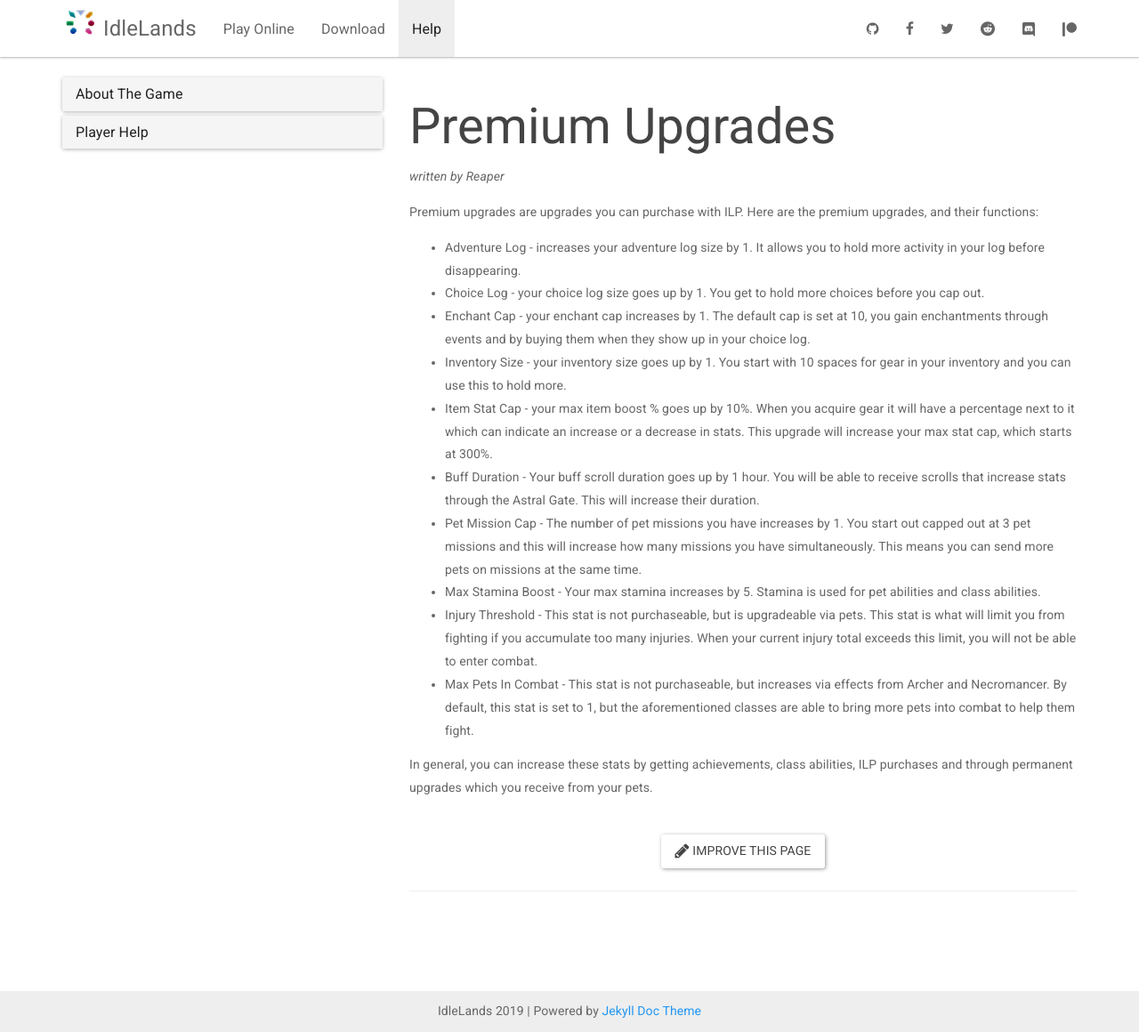
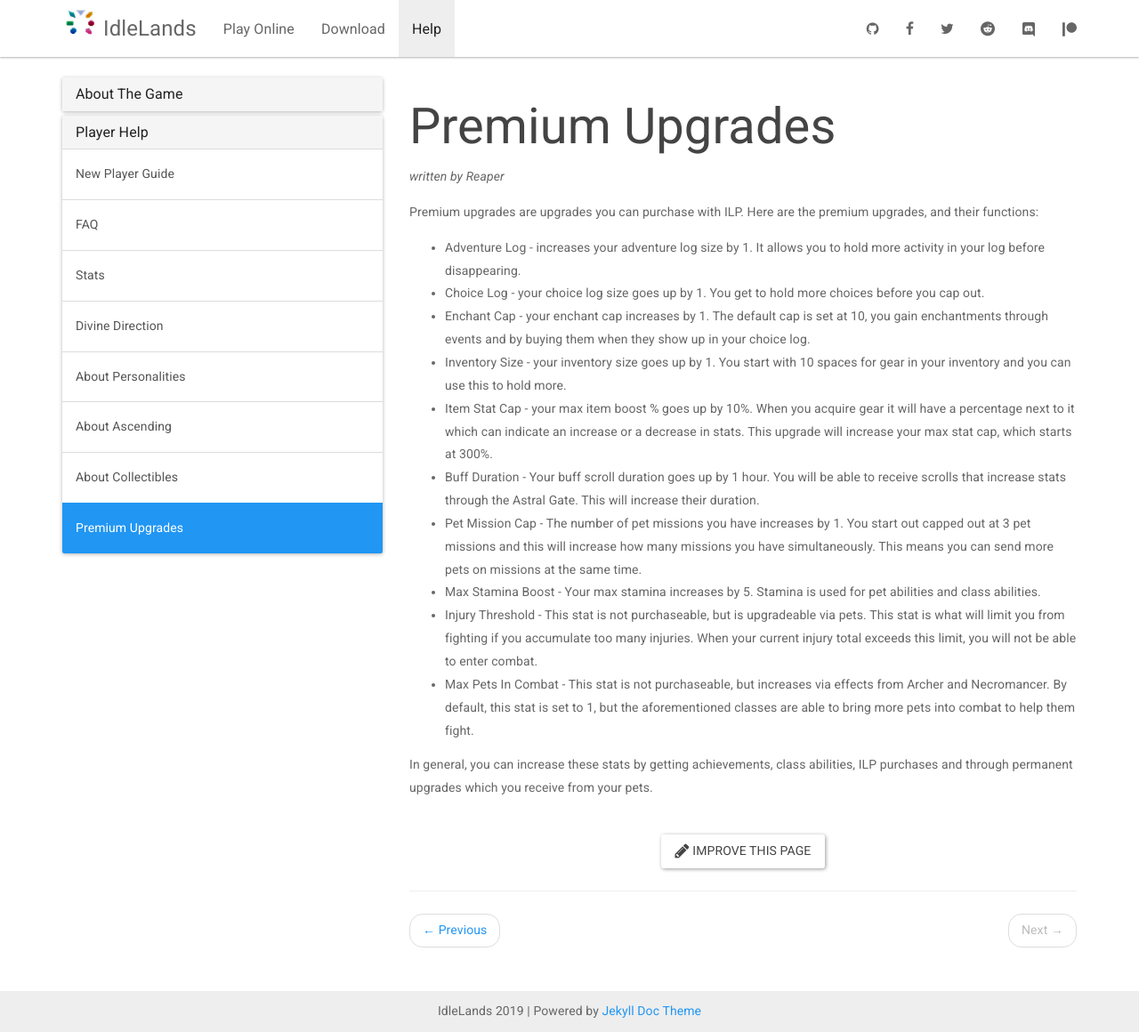
Before and after one commit to IdleLands/idlelands.github.io, a Jekyll site: the page built from _docs/help/premium-upgrades.md, in a window 1280 px wide and 1160 px high. Shown: the whole window at 89% size. Built offline with Jekyll 4.4.1, drawn with Linux system fonts in a browser that asks for light colours; nearby versions of some CDN libraries.

Commit message:
Update docs.yml

```diff
--- a/_data/docs.yml
+++ b/_data/docs.yml
@@ -13,3 +13,4 @@
   - about-personalities
   - about-ascending
   - collectible-info
+  - premium-upgrades
```
